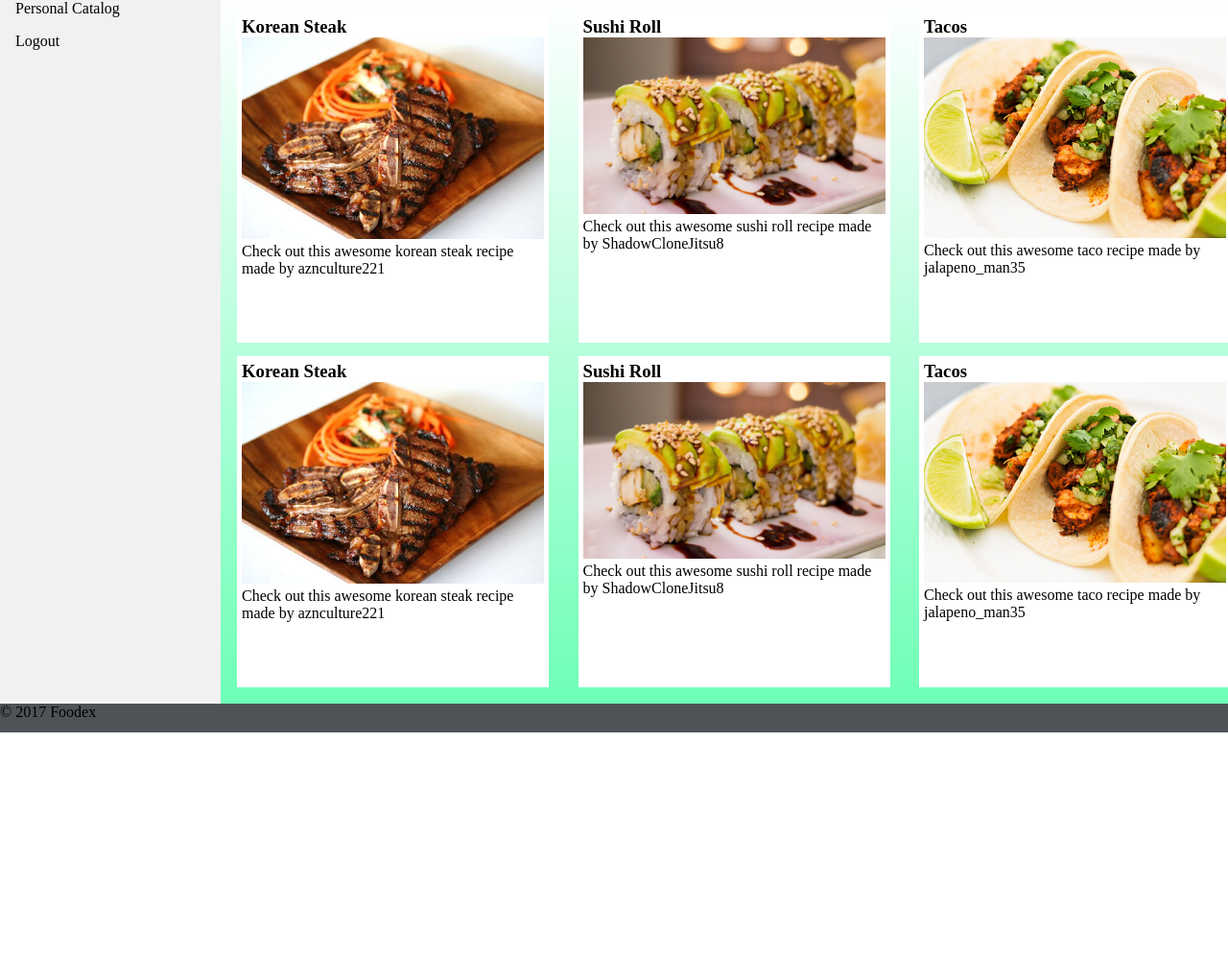
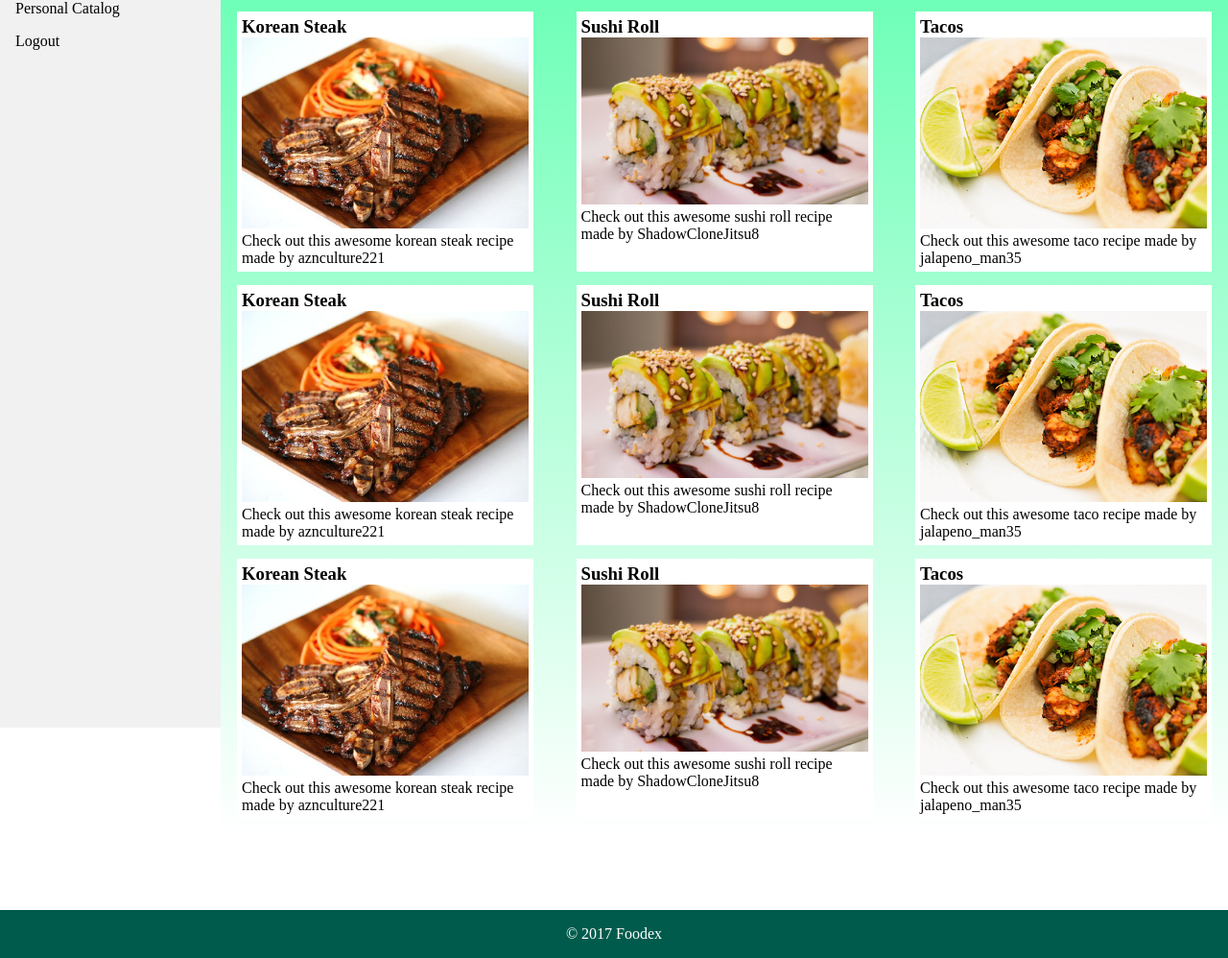
Before and after one commit to mpanelo/foodex, a plain HTML site: page public/hw3/vanilla/templates/main.html in a window 1280 px wide. Shown: the part 42-1040 px from the top of the page at 96% size. Before the commit the page ends 805 px from the top, so only its background shows below. Drawn offline with Linux system fonts and the light colour scheme.

Commit message:
Tweaked footer style and added css to recipe

```diff
--- a/public/hw3/vanilla/css/common.css
+++ b/public/hw3/vanilla/css/common.css
@@ -1,18 +1,36 @@
 /* Styles for all pages */
 
-* {
+*,
+*:before,
+*:after {
     margin: 0;
     padding: 0;
+    box-sizing: inherit;
 }
 
-html, body {
-  min-height: 100vh;
-  width: 100%;
+html {
+    box-sizing: border-box;
+    height: 100%;
+}
+
+body {
+   min-height: 100vh;
+   width: 100%;
+   position: relative;
+   padding-bottom: 8rem;
 }
 
 footer {
-    position:absolute;
-    width:100%;
-    height:30px;   /* Height of the footer */
-    background: #4f5256;
+    position: absolute;
+    right: 0;
+    bottom: 0;
+    left: 0;
+    padding: 1rem;
+    background-color: #005B4C;
+    text-align: center;
 }
+
+footer p {
+    text-align: center;
+    color: white;
+}
--- a/public/hw3/vanilla/css/main.css
+++ b/public/hw3/vanilla/css/main.css
@@ -11,45 +11,51 @@ main {
     display: -webkit-flex;
     display: flex;
     width: 100%;
+    position: relative;
     height: 100%;
-    background: linear-gradient(to bottom, rgba(255, 255, 255,1) 0%, rgba(110,255,183,1) 100%);
+    min-height: 100vh;
+    background: linear-gradient(to top, rgba(255, 255, 255,1) 0%, rgba(110,255,183,1) 100%);
     justify-content: space-between;
     flex-wrap: wrap;
     padding: 10px;
 }
 
-.flex-item {
+.flex-img-container-lg {
+    border: 4px black;
+    margin: 7px;
+    padding: 5px;
+    width: 70%;
+    overflow: hidden;
+    height:auto;
+    width: 80%;
+}
+
+.flex-img-container {
     background: white;
     border: 4px black;
     margin: 7px;
     padding: 5px;
     width: 30%;
     overflow: hidden;
-    height:/*auto;*/ 335px;
+    height: auto; /*335px;*/
 }
 
 .flex-img {
     width: 100%;
     height: auto;
-
 }
 
-.flex-caption {
-    position: relative;
-    top: 20px;
+.flex-item-sm {
+    display: inline-block;
+    padding: 15px;
+    width: 25%;
 }
 
-
-
-.row {
+.flex-item-lg {
     width: 100%;
-    display: flex;
-    justify-content: space-between;
+    padding: 15px;
 }
 
-.row-elem {
-
-}
 
 
 ul, ol {
--- a/public/hw3/vanilla/css/nav.css
+++ b/public/hw3/vanilla/css/nav.css
@@ -11,6 +11,7 @@ nav ul {
     background-color: #f1f1f1;
     position: fixed;
     height: 100%;
+    min-height: 100vh;
     overflow: auto;
 }
 
--- a/public/hw3/vanilla/templates/main.html
+++ b/public/hw3/vanilla/templates/main.html
@@ -21,7 +21,7 @@
     <h1>Foodex Catalog</h1>
 
     <div class="flex-container">
-      <div class="flex-item">
+      <div class="flex-img-container">
 	<h3>Korean Steak</h3>
 	<img class="flex-img"
 	     src="../img/kalbi.jpg"
@@ -29,7 +29,7 @@
 	     alt="Image of the recipe">
       <p>Check out this awesome korean steak recipe made by aznculture221</p>
       </div>
-      <div class="flex-item">
+      <div class="flex-img-container">
 	<h3>Sushi Roll</h3>
 	<img class="flex-img"
 	     src="../img/avoroll.jpg"
@@ -40,7 +40,7 @@
 	</p>
 
       </div>
-      <div class="flex-item">
+      <div class="flex-img-container">
 	<h3>Tacos</h3>
 	<img class="flex-img"
 	     src="../img/alpastor.jpg"
@@ -48,7 +48,7 @@
 	     alt="Image of the recipe">
 	<p>Check out this awesome taco recipe made by jalapeno_man35</p>
       </div>
-      <div class="flex-item">
+      <div class="flex-img-container">
 	<h3>Korean Steak</h3>
 	<img class="flex-img"
 	     src="../img/kalbi.jpg"
@@ -56,7 +56,7 @@
 	     alt="Image of the recipe">
 	<p>Check out this awesome korean steak recipe made by aznculture221</p>
       </div>
-      <div class="flex-item">
+      <div class="flex-img-container">
 	<h3>Sushi Roll</h3>
 	<img class="flex-img"
 	     src="../img/avoroll.jpg"
@@ -68,7 +68,35 @@
 	</p>
 
       </div>
-      <div class="flex-item">
+      <div class="flex-img-container">
+	<h3>Tacos</h3>
+	<img class="flex-img"
+	     src="../img/alpastor.jpg"
+	     onclick="location.href='recipe.html'"
+	     alt="Image of the recipe">
+	<p>Check out this awesome taco recipe made by jalapeno_man35</p>
+      </div>
+      <div class="flex-img-container">
+	<h3>Korean Steak</h3>
+	<img class="flex-img"
+	     src="../img/kalbi.jpg"
+	     onclick="location.href='recipe.html'"
+	     alt="Image of the recipe">
+	<p>Check out this awesome korean steak recipe made by aznculture221</p>
+      </div>
+      <div class="flex-img-container">
+	<h3>Sushi Roll</h3>
+	<img class="flex-img"
+	     src="../img/avoroll.jpg"
+	     onclick="location.href='recipe.html'"
+	     alt="Image of the recipe">
+
+	<p>
+	  Check out this awesome sushi roll recipe made by ShadowCloneJitsu8
+	</p>
+
+      </div>
+      <div class="flex-img-container">
 	<h3>Tacos</h3>
 	<img class="flex-img"
 	     src="../img/alpastor.jpg"
```
Also changed, not shown: public/hw3/vanilla/templates/personal.html (+6 -6 lines), public/hw3/vanilla/templates/recipe.html (+14 -9 lines).
